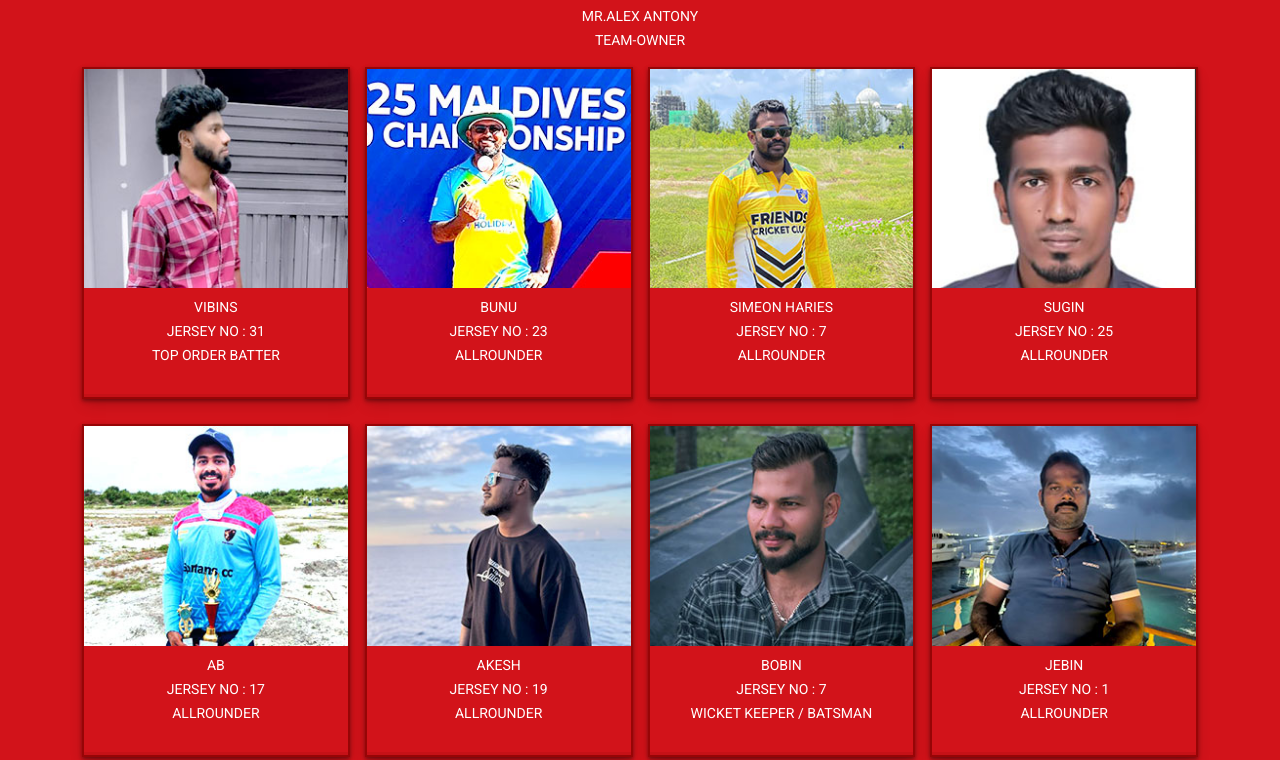
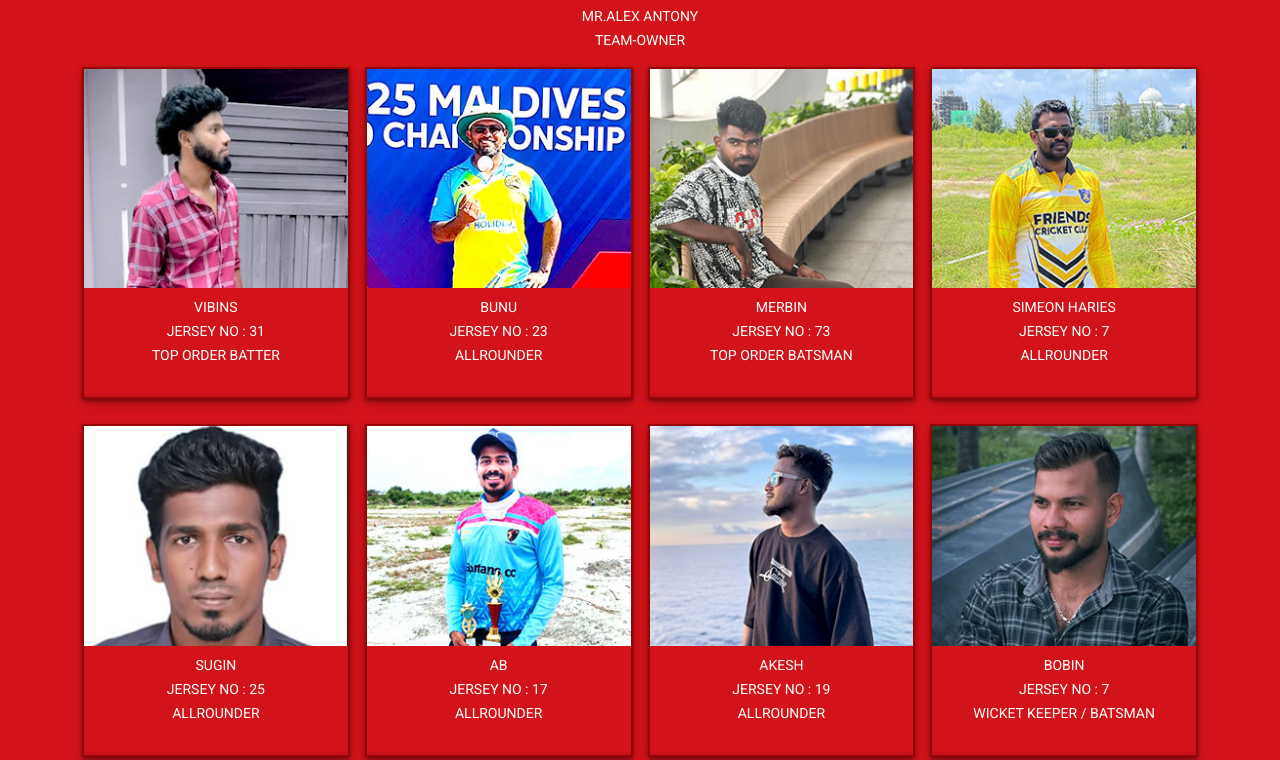
Before and after one commit to simeon1929/RED-WARRIORS, a plain HTML site: page index.html in a window 1280 px wide. Shown: the part 1741-2501 px from the top of the page. Drawn offline with nearby package versions, Linux system fonts and the light colour scheme; files whose address does not match are found by name.

Commit message:
Describe what you changed

```diff
--- a/css/style.scss
+++ b/css/style.scss
@@ -237,6 +237,22 @@ background: $bg__primarycolor;
 * Created with https://www.css-gradient.com
 * Gradient link: https://www.css-gradient.com/?c1=990d1f&c2=e21e14&gt=l&gd=dtl
 */
+
+.img {
+ position: relative;
+  align-self: stretch;
+  height: auto;
+  flex-shrink: 0;
+  object-fit: cover;
+  max-width: 100%;
+  transition: transform 0.5s ease-in-out;
+  overflow: hidden;
+  :hover {
+    transform: scale(1.2);
+    transition: transform 0.5s ease-in-out;
+  }
+
+}
 .shaddow {
     box-shadow: rgba(0, 0, 0, 0.4) 0px 2px 4px, rgba(71, 4, 4, 0.3) 0px 7px 13px -3px, rgba(151, 14, 14, 0.2) 0px -3px 0px inset;
     border: 2px solid rgb(147 5 5 / 93%);
--- a/index.html
+++ b/index.html
@@ -84,7 +84,7 @@
             </div> -->
             <div class="container bannertext text-center">
             <h1>Our Achivements</h1>
-            <h5>ALL IMPL RUNNER</h5>
+            <h5>IMPL RUNNER- SINCE</h5>
         </div>
         </div>
 
@@ -112,6 +112,12 @@
                     <p>BUNU</p>
                     <p>Jersey No : 23</p>
                     <p>Allrounder</p>
+                </div>
+                <div class="shaddow text-center">
+                    <div class="img"><img src="imges/merbin.jpg" alt=""></div>
+                    <p>MERBIN</p>
+                    <p>Jersey No : 73</p>
+                    <p>Top Order Batsman</p>
                 </div>
                 <div class="shaddow text-center ">
                     <div class="img"><img src="imges/simeon.jpg" alt=""></div>
```
Also changed, not shown: css/style.css, imges/merbin.jpg (added), 1 other file.
